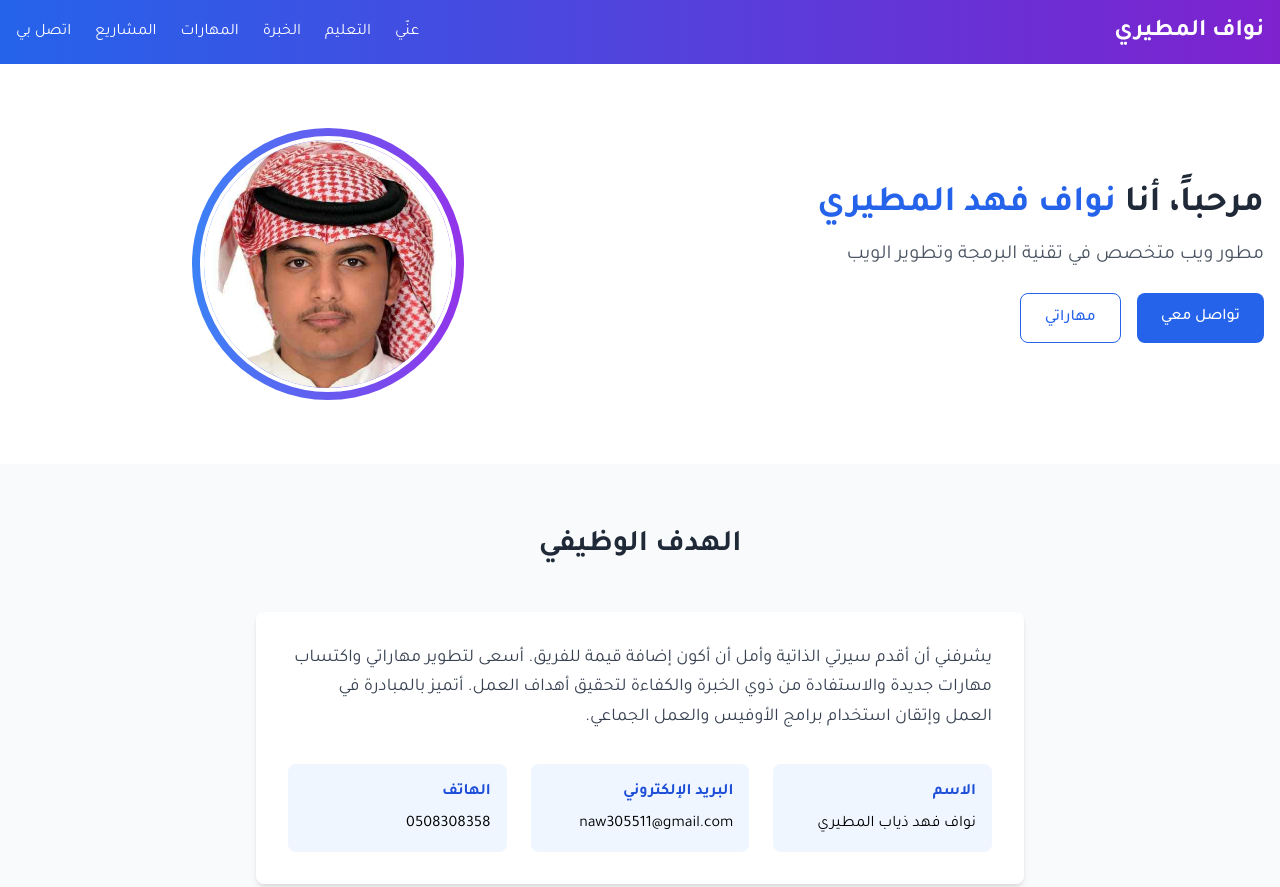
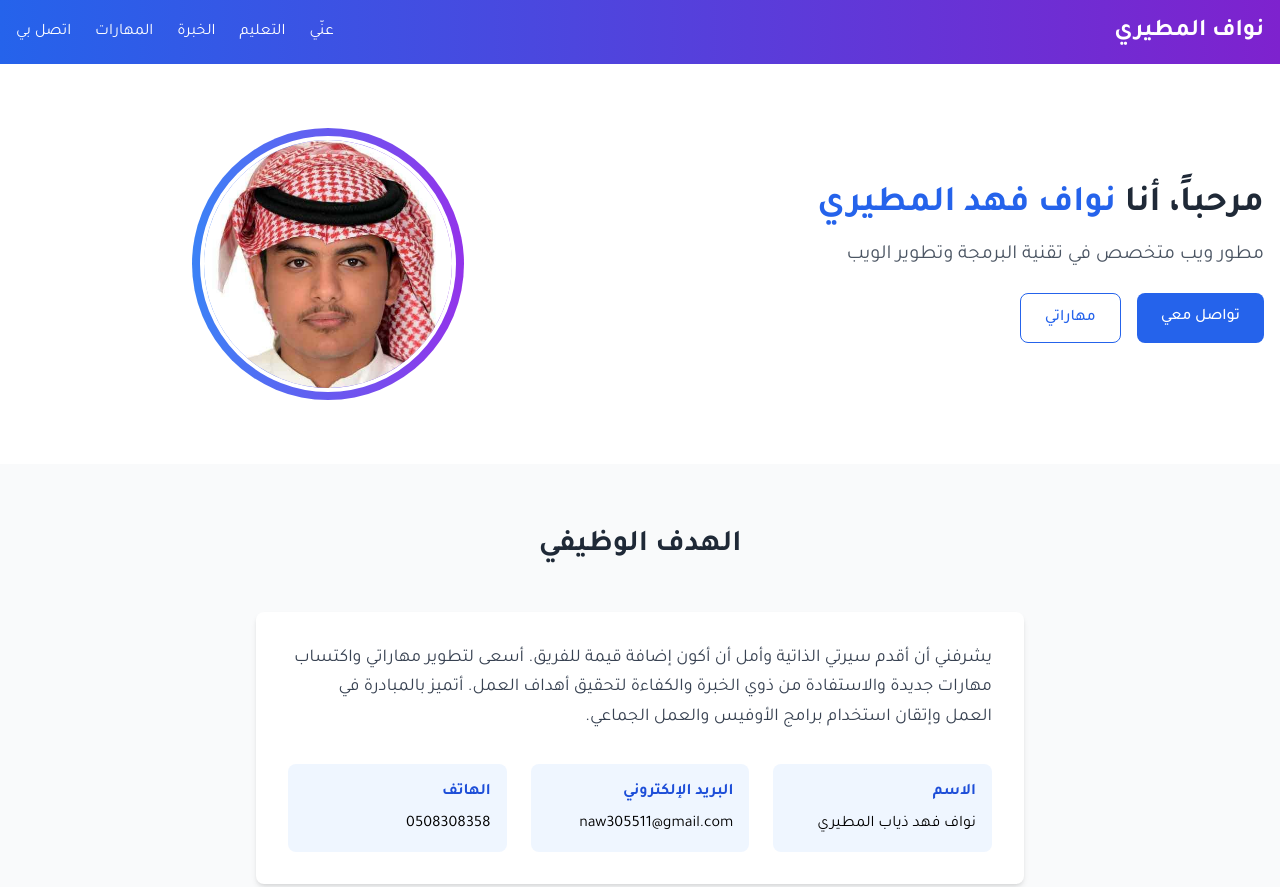
Before and after one commit to naw305511/myycv, a plain HTML site: page index.html in a window 1280 px wide. Shown: the top 887 px of the page. Drawn offline with nearby package versions, Linux system fonts and the light colour scheme.

Commit message:
Update index.html

```diff
--- a/index.html
+++ b/index.html
@@ -31,7 +31,6 @@
                 <a href="#education" class="hover:text-blue-200 transition">التعليم</a>
                 <a href="#experience" class="hover:text-blue-200 transition">الخبرة</a>
                 <a href="#skills" class="hover:text-blue-200 transition">المهارات</a>
-                <a href="#projects" class="hover:text-blue-200 transition">المشاريع</a>
                 <a href="#contact" class="hover:text-blue-200 transition">اتصل بي</a>
             </div>
             <button class="md:hidden" id="menuButton">☰</button>
```
